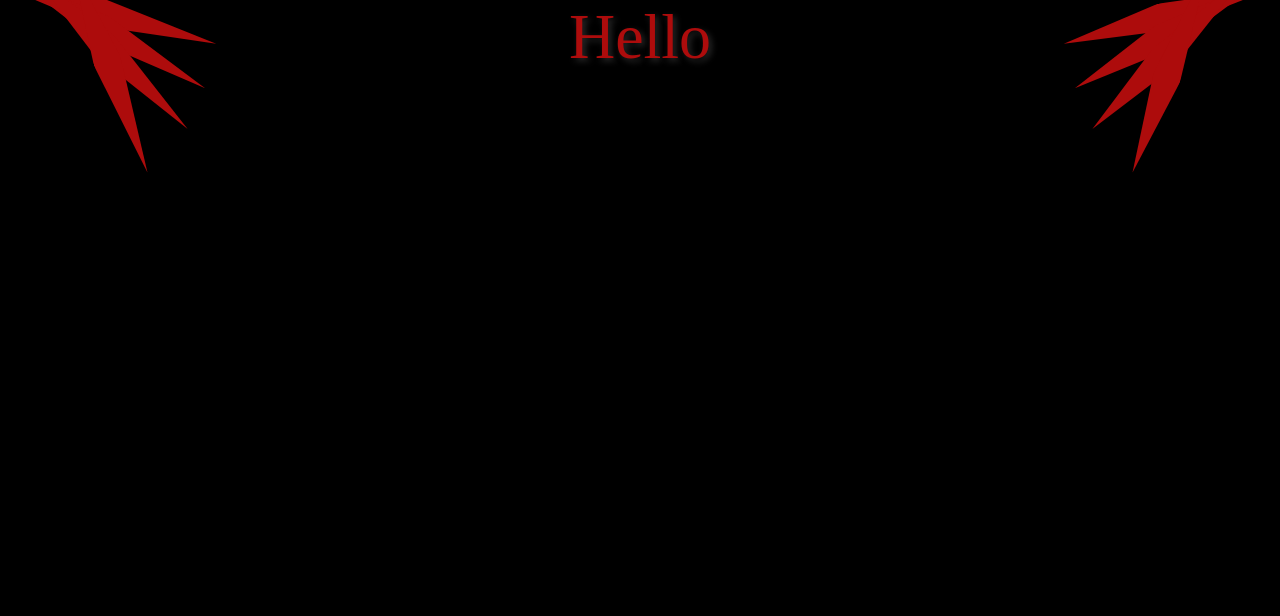
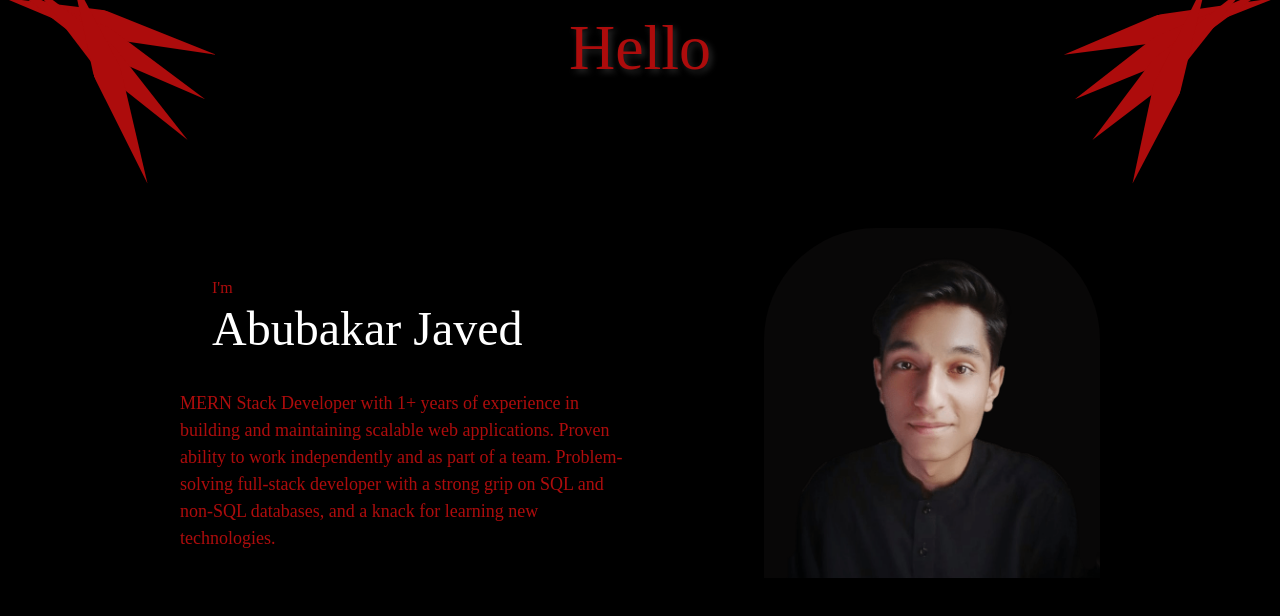
Before and after one commit to abubakar-javed/portfolio, a React (Create React App) app: page / in a window 1280 px wide. Shown: the top 616 px of the page. Built offline with nearby package versions, Linux system fonts and the light colour scheme.

Commit message:
added some more content as well.

```diff
--- a/package.json
+++ b/package.json
@@ -6,6 +6,7 @@
     "@testing-library/jest-dom": "^5.17.0",
     "@testing-library/react": "^13.4.0",
     "@testing-library/user-event": "^13.5.0",
+    "bootstrap": "^5.3.2",
     "react": "^18.2.0",
     "react-dom": "^18.2.0",
     "react-scripts": "5.0.1",
--- a/src/App.css
+++ b/src/App.css
@@ -1,6 +1,3 @@
-.App {
-  text-align: center;
-}
 
 .App-logo {
   height: 40vmin;
--- a/src/App.js
+++ b/src/App.js
@@ -1,10 +1,12 @@
 import './App.css';
+import BasicInformation from './components/basicInformation/BasicInformation';
 import Header from './components/header/Header';
 
 function App() {
   return (
     <div className="App">
       <Header/>
+      <BasicInformation/>
     </div>
   );
 }
--- /dev/null
+++ b/src/components/basicInformation/BasicInformation.js
@@ -0,0 +1,32 @@
+import React from "react";
+import classes from "./BasicInformation.module.css";
+import ProfilePic from "./profilePic/ProfilePic";
+const BasicInformation = () => {
+  return (
+    <>
+      <div className="container">
+        <div className="row">
+        <div className="col-6 mt-5">
+        <div className={classes.intro}>
+          I'm <h3 className={classes.name}>Abubakar Javed</h3>
+        </div>
+        <p>
+          MERN Stack Developer with 1+ years of experience in building and
+          maintaining scalable web applications. Proven ability to work
+          independently and as part of a team. Problem-solving full-stack
+          developer with a strong grip on SQL and non-SQL databases, and a knack
+          for learning new technologies.
+        </p>
+        </div>
+        <div className="col-6">
+            <ProfilePic/>
+        </div>
+        </div>
+
+
+      </div>
+    </>
+  );
+};
+
+export default BasicInformation;
--- /dev/null
+++ b/src/components/basicInformation/BasicInformation.module.css
@@ -0,0 +1,8 @@
+.intro{
+margin-left: 2rem;
+margin-bottom: 2rem;
+}
+.name{
+    color: white;
+    font-size:3rem;
+}
--- /dev/null
+++ b/src/components/basicInformation/profilePic/ProfilePic.js
@@ -0,0 +1,15 @@
+import React from "react";
+import classes from "./ProfilePic.module.css"
+const ProfilePic=()=>{
+
+return(
+    <>
+    <div className={classes.profile_pic_container}>
+        <img  src="prof_pic.png" alt="Loading.." width="100%" height="100%" ></img>
+    </div>
+    </>
+)
+
+}
+
+export default ProfilePic;
--- /dev/null
+++ b/src/components/basicInformation/profilePic/ProfilePic.module.css
@@ -0,0 +1,5 @@
+.profile_pic_container{
+    margin-left: 7rem;
+    background-color: rgba(27, 25, 25, 0.3);
+    border-radius: 7rem 7rem 0 0;
+}
--- a/src/components/header/Header.module.css
+++ b/src/components/header/Header.module.css
@@ -3,6 +3,7 @@
     justify-content: space-between;
     align-items: center;
     background-color: rgb(0, 0, 0);
+    margin-bottom: 7rem;
   }
 
   .leftSide,
--- a/src/index.css
+++ b/src/index.css
@@ -61,6 +61,5 @@ p {
 footer {
   background-color: black;
   color: white;
-  text-align: center;
   padding: 10px;
 }
--- a/src/index.js
+++ b/src/index.js
@@ -1,5 +1,6 @@
 import React from 'react';
 import ReactDOM from 'react-dom/client';
+import 'bootstrap/dist/css/bootstrap.min.css';
 import './index.css';
 import App from './App';
 import reportWebVitals from './reportWebVitals';
```
Also changed, not shown: public/prof_pic.png (added), 1 other file (tests, documents, lock files or other folders).
